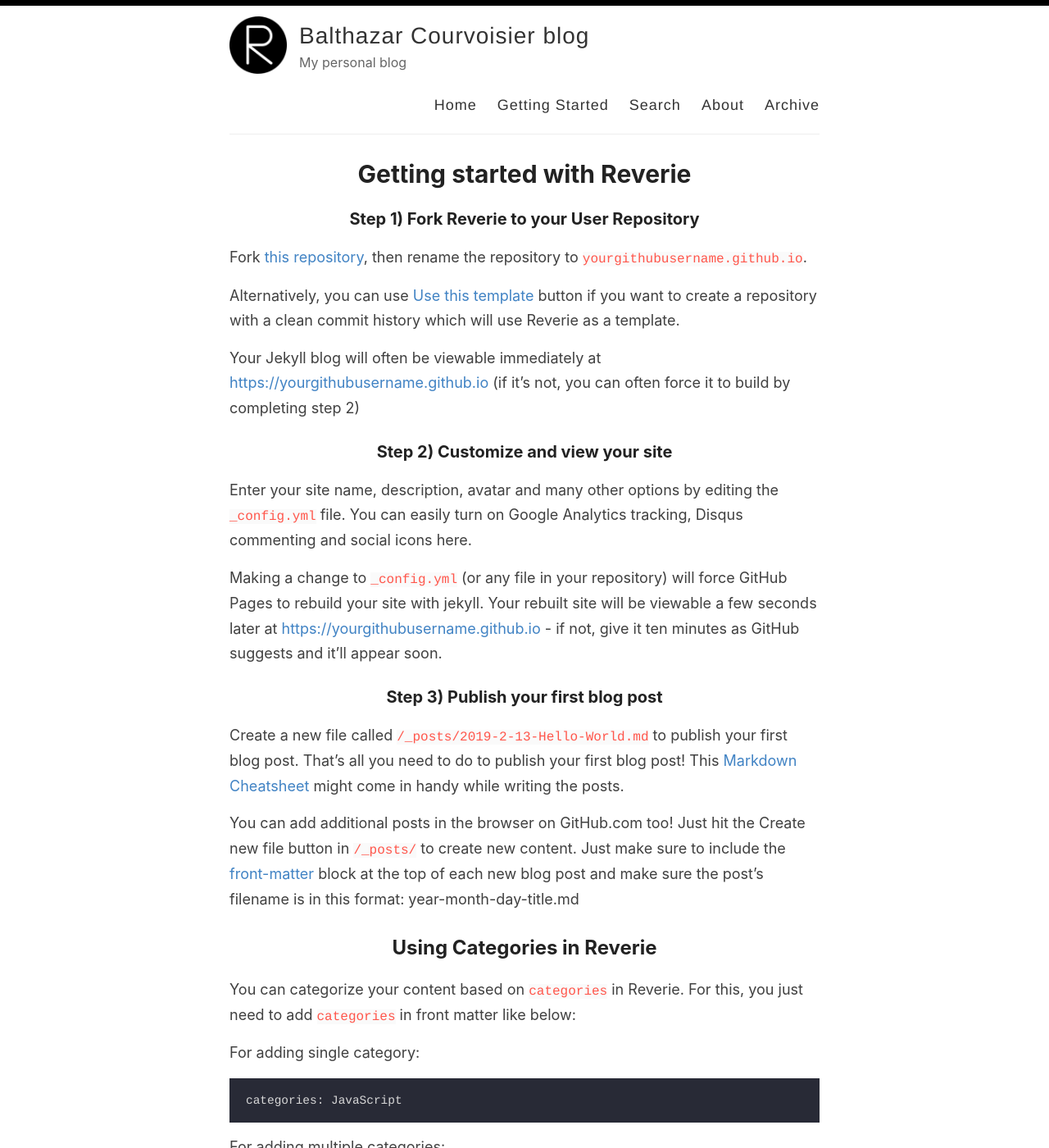
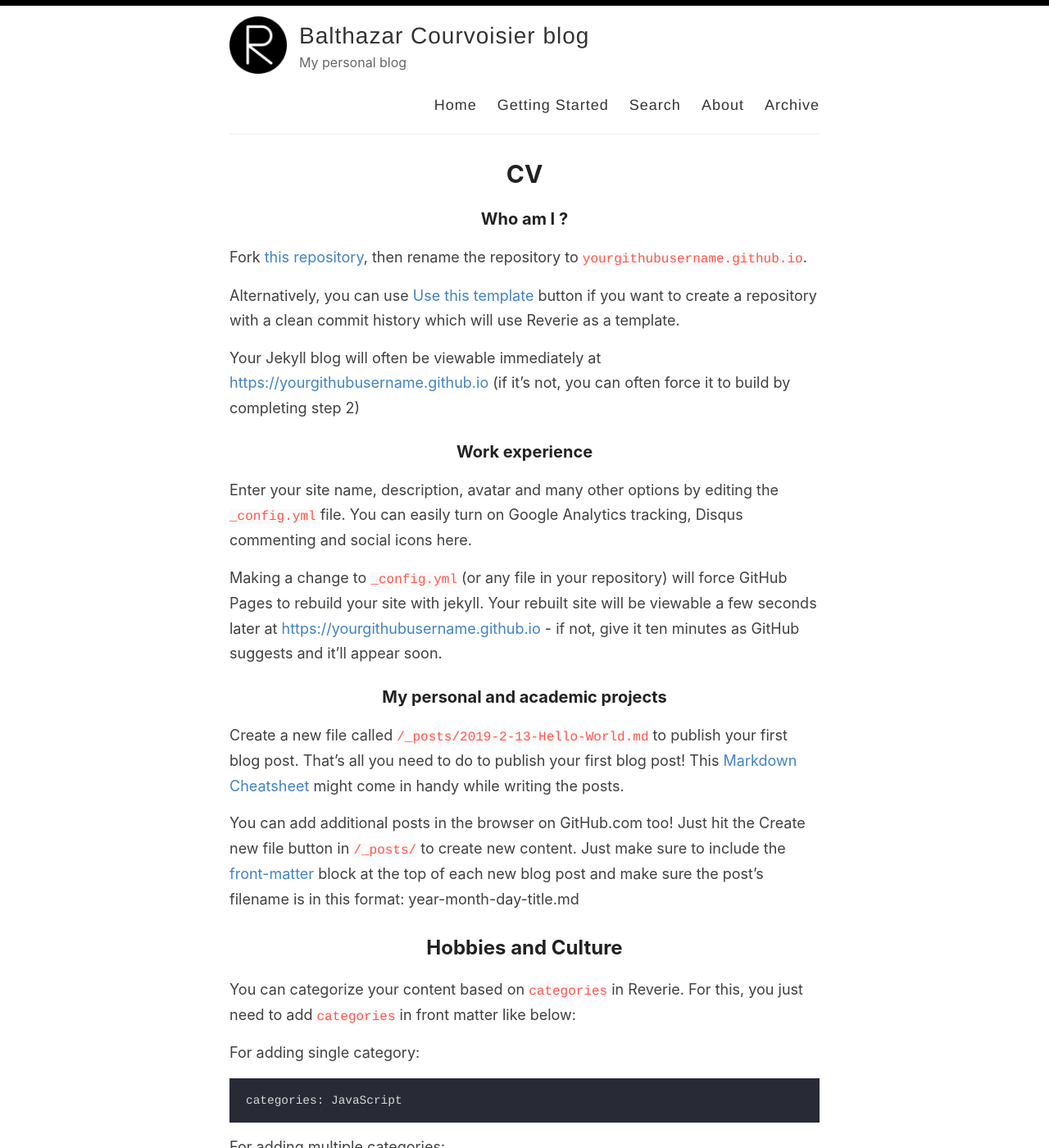
Before and after one commit to Zaltarba/blog, a Jekyll site: the page built from _pages/getting-started.md, in a window 1280 px wide and 1400 px high. Shown: the whole window at 82% size. Built offline with Jekyll 4.4.1, drawn with Linux system fonts in a browser that asks for light colours.

Commit message:
Update getting-started.md

```diff
--- a/_pages/getting-started.md
+++ b/_pages/getting-started.md
@@ -1,10 +1,10 @@
 ---
 layout: page
-title: Getting started with Reverie
-permalink: /getting-started/
+title: CV
+permalink: /CV/
 ---
 
-### Step 1) Fork Reverie to your User Repository
+### Who am I ?
 
 Fork [this repository](https://github.com/amitmerchant1990/reverie), then rename the repository to `yourgithubusername.github.io`.
 
@@ -12,19 +12,19 @@ Alternatively, you can use [Use this template](https://github.com/amitmerchant19
 
 Your Jekyll blog will often be viewable immediately at <https://yourgithubusername.github.io> (if it's not, you can often force it to build by completing step 2)
 
-### Step 2) Customize and view your site
+### Work experience
 
 Enter your site name, description, avatar and many other options by editing the `_config.yml` file. You can easily turn on Google Analytics tracking, Disqus commenting and social icons here.
 
 Making a change to `_config.yml` (or any file in your repository) will force GitHub Pages to rebuild your site with jekyll. Your rebuilt site will be viewable a few seconds later at <https://yourgithubusername.github.io> - if not, give it ten minutes as GitHub suggests and it'll appear soon.
 
-### Step 3) Publish your first blog post
+### My personal and academic projects
 
 Create a new file called `/_posts/2019-2-13-Hello-World.md` to publish your first blog post. That's all you need to do to publish your first blog post! This [Markdown Cheatsheet](https://github.com/adam-p/markdown-here/wiki/Markdown-Cheatsheet) might come in handy while writing the posts.
 
 > You can add additional posts in the browser on GitHub.com too! Just hit the <kbd>Create new file</kbd> button in `/_posts/` to create new content. Just make sure to include the [front-matter](http://jekyllrb.com/docs/frontmatter/) block at the top of each new blog post and make sure the post's filename is in this format: year-month-day-title.md
 
-## Using Categories in Reverie
+## Hobbies and Culture
 
 You can categorize your content based on `categories` in Reverie. For this, you just need to add `categories` in front matter like below:
 
```
